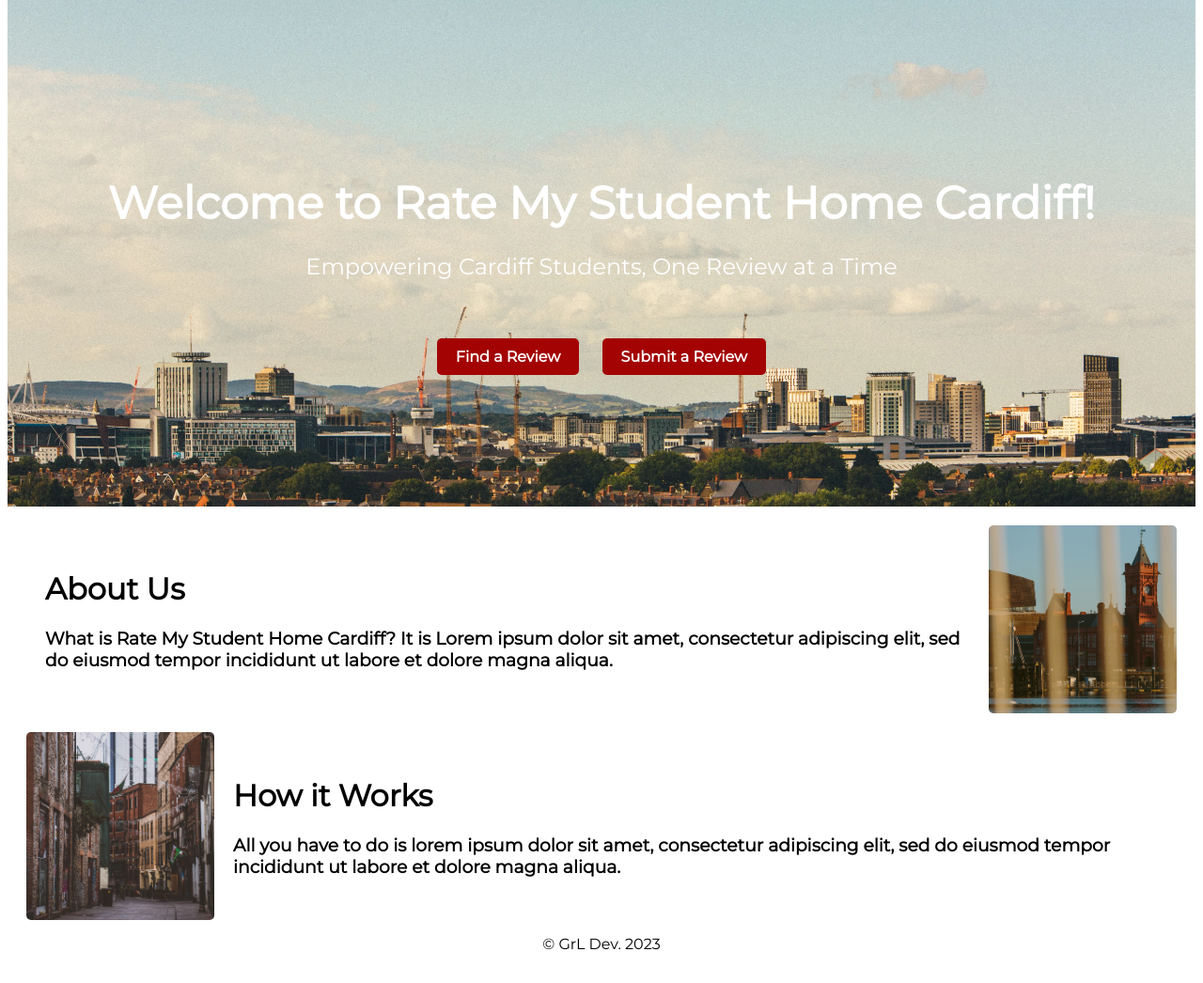
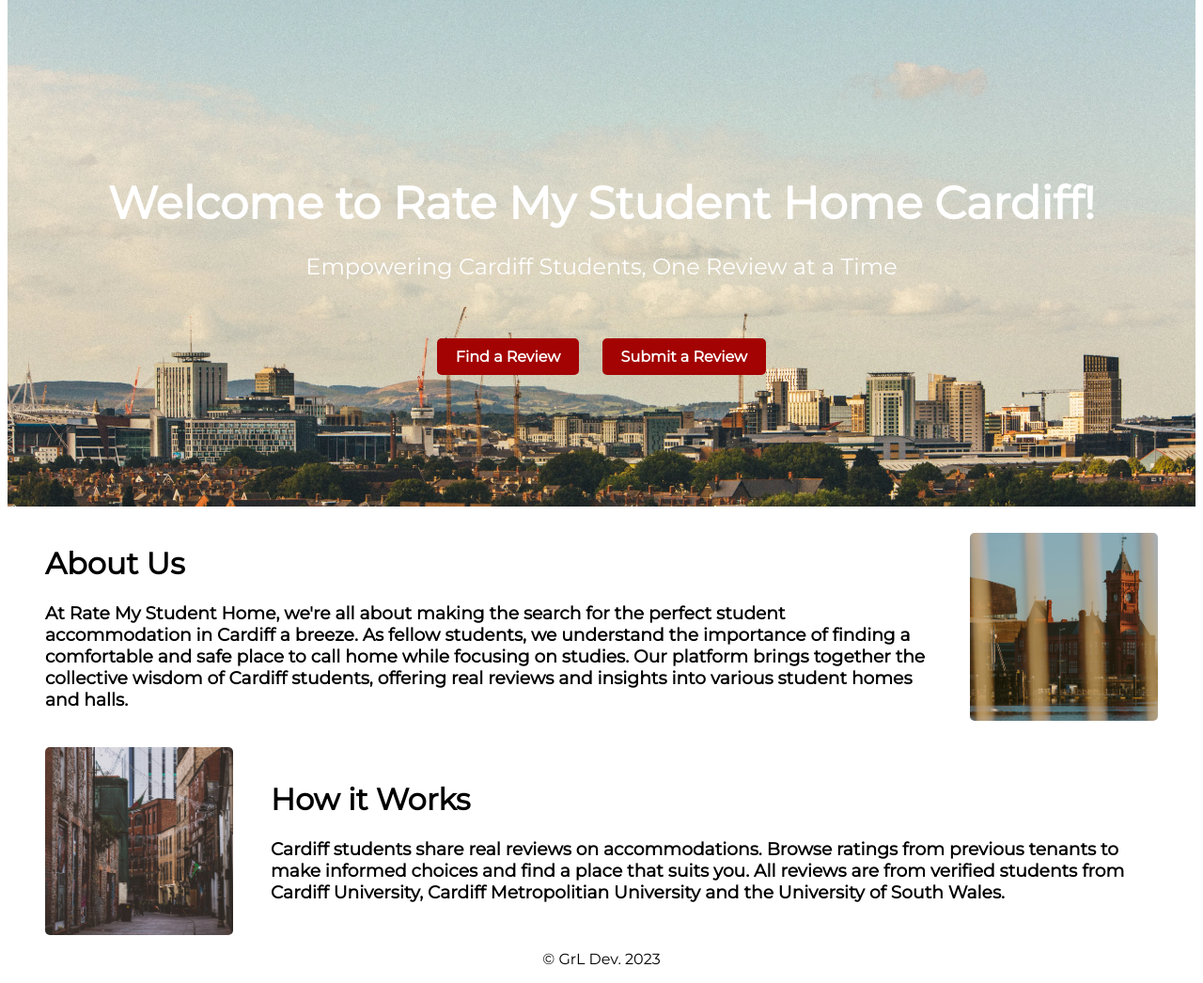
Before and after one commit to GrLdev/Rate-My-Student-Home, a Flask app: page / in a window 1280 px wide. Shown: the part 71-1117 px from the top of the page at 94% size. Before the commit the page ends 1082 px from the top, so only its background shows below. Run offline with Flask 3, Linux system fonts and the light colour scheme; parts of the project's set-up code (start-up, migrations or seed data) failed here and were passed over.

Commit message:
added some better text in the placeholders

```diff
--- a/app/templates/home.html
+++ b/app/templates/home.html
@@ -97,29 +97,38 @@
   <div>
     <h1>About Us</h1>
     <h3>
-      What is Rate My Student Home Cardiff? It is Lorem ipsum dolor sit amet,
-      consectetur adipiscing elit, sed do eiusmod tempor incididunt ut labore et
-      dolore magna aliqua.
+      At Rate My Student Home, we're all about making the search for the perfect
+      student accommodation in Cardiff a breeze. As fellow students, we
+      understand the importance of finding a comfortable and safe place to call
+      home while focusing on studies. Our platform brings together the
+      collective wisdom of Cardiff students, offering real reviews and insights
+      into various student homes and halls.
     </h3>
   </div>
+  <div>
   <img
     src="{{ url_for('static', filename='img/' + 'pierheadCardiffBay.webp') }}"
     alt="Pierhead Building"
     width="200"
   />
+  </div>
 </div>
 
 <div class="about-container">
+<div>
   <img
     src="{{ url_for('static', filename='img/' + 'womanbyStreet.webp') }}"
     alt="Pierhead Building"
     width="200"
   />
+</div>
   <div>
     <h1>How it Works</h1>
     <h3>
-      All you have to do is lorem ipsum dolor sit amet, consectetur adipiscing
-      elit, sed do eiusmod tempor incididunt ut labore et dolore magna aliqua.
+      Cardiff students share real reviews on accommodations. Browse ratings from
+      previous tenants to make informed choices and find a place that suits you.
+      All reviews are from verified students from Cardiff University, Cardiff
+      Metropolitian University and the University of South Wales.
     </h3>
   </div>
 </div>
```
